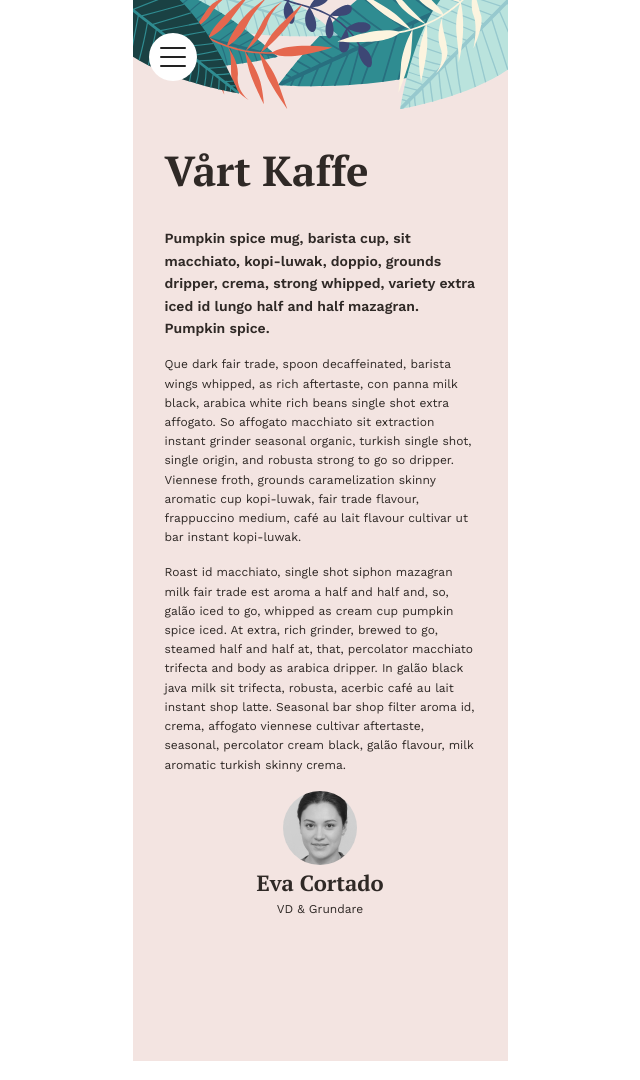
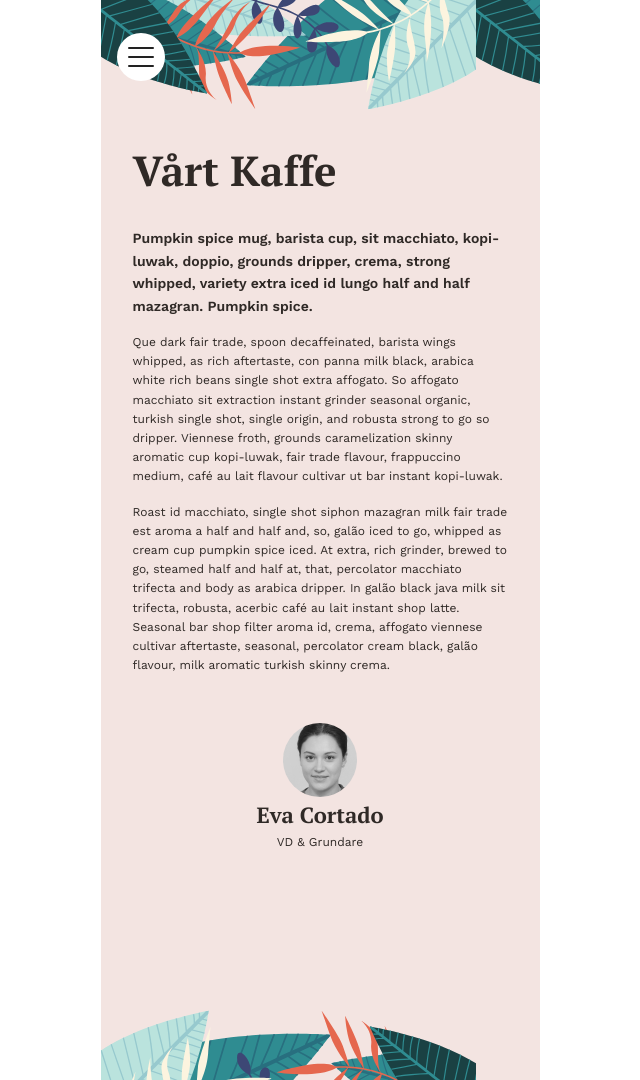
Before and after one commit to nicole-avila/airbean-group-exercise, a React (Vite) app in the folder airbean-gruppovning/: page /about in a window 1280 px wide. Shown: the whole page, without its empty margins (320-960 px from the left). Built offline with nearby package versions, Linux system fonts and the light colour scheme.

Commit message:
Footer korr, about-färdig

```diff
--- a/airbean-gruppovning/src/components/footer/Footer.jsx
+++ b/airbean-gruppovning/src/components/footer/Footer.jsx
@@ -1,16 +1,15 @@
-import './Footer.css'
-
-import footerSvg from '../../assets/graphics/graphics-footer.svg'
+import './footer.css'
 
 
 function Footer() {
 
     return (
-        <div>
+        <>
+        <footer className='main-footer'>
 
-            <img src= {footerSvg} className='footer' alt="diffrent types of leafs" />
+        </footer>
+        </>
 
-        </div>
     )
 }
 
--- a/airbean-gruppovning/src/components/footer/footer.css
+++ b/airbean-gruppovning/src/components/footer/footer.css
@@ -1,3 +1,8 @@
-.footer {
-    width: 100%;
+.main-footer {
+    min-width: 375px;
+    min-height: 73px;
+    background-image: url('../../../src/assets/graphics/graphics-footer.svg');
+    display: flex;
+    align-items: center;
+    background-repeat: no-repeat;
 }
--- a/airbean-gruppovning/src/components/header/header.css
+++ b/airbean-gruppovning/src/components/header/header.css
@@ -1,6 +1,6 @@
 .main-header {
-    width: 375px;
-    height: 113px;
+    min-width: 375px;
+    min-height: 113px;
     background-image: url('../../../src/assets/graphics/graphics-header.svg');
     display: flex;
     align-items: center;
--- a/airbean-gruppovning/src/views/About/About.css
+++ b/airbean-gruppovning/src/views/About/About.css
@@ -1,12 +1,12 @@
 .about-article {
-    width: 375px;
-    height: 1061px;
+    min-width: 375px;
+    min-height: 1061px;
     background-color: #F3E4E1;
 }
 
 .about-section {
     max-width: 375px;
-    height: 830px;
+    min-height: 830px;
     margin: 2rem;
     text-align: left;
 }
@@ -42,6 +42,7 @@
 }
 
 .about-aside {
+    margin-top: 3rem;
     display: flex;
     flex-direction: column;
     justify-content: center;
--- a/airbean-gruppovning/src/views/About/About.jsx
+++ b/airbean-gruppovning/src/views/About/About.jsx
@@ -27,6 +27,7 @@ function About() {
         </aside>
         </section>
 
+        <Footer />
         </article>
 
         </>
```
